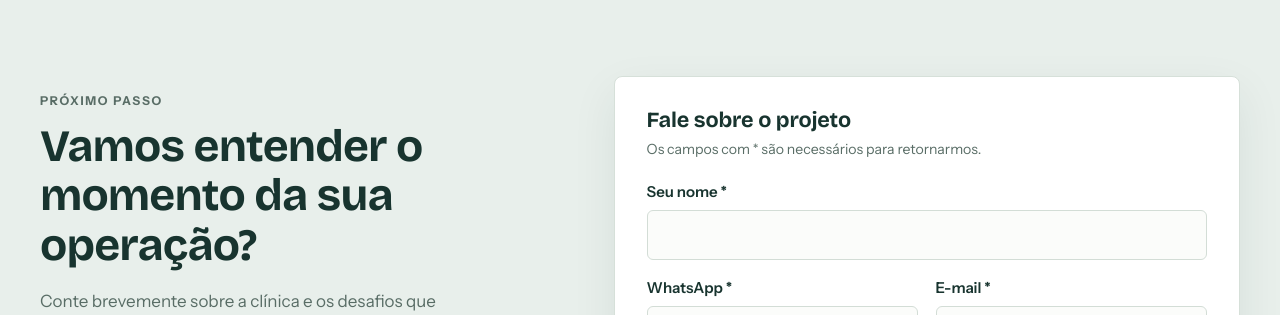
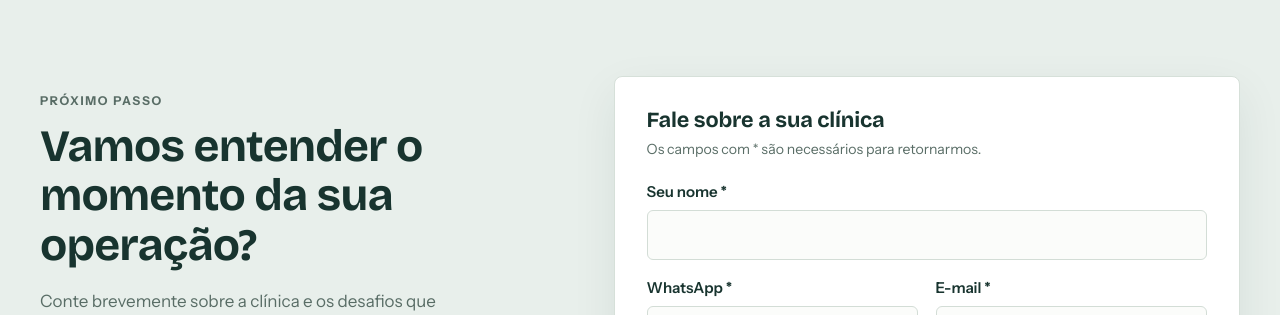
Before and after one commit to Jedaigodx/BPO_landing_page, a Flask app: page / in a window 1280 px wide. Shown: the part 5818-6133 px from the top of the page. Run offline with Flask 3, Linux system fonts and the light colour scheme; some libraries are stand-ins or nearby versions.

Commit message:
alterando anexos wpp e rotulos

```diff
--- a/templates/index.html
+++ b/templates/index.html
@@ -178,7 +178,7 @@
     </div>
 
     <form class="form" id="form-cotacao" novalidate>
-      <div class="form__heading"><h3>Fale sobre o projeto</h3><p>Os campos com * são necessários para retornarmos.</p></div>
+      <div class="form__heading"><h3>Fale sobre a sua clínica</h3><p>Os campos com * são necessários para retornarmos.</p></div>
       <div class="field"><label for="nome">Seu nome *</label><input id="nome" name="nome" type="text" autocomplete="name" maxlength="120" required><p class="field__error" data-error-for="nome"></p></div>
       <div class="field-row">
         <div class="field"><label for="whatsapp">WhatsApp *</label><input id="whatsapp" name="whatsapp" type="tel" inputmode="tel" autocomplete="tel-national" placeholder="(62) 91234-5678" maxlength="20" required><p class="field__error" data-error-for="whatsapp"></p></div>
@@ -193,7 +193,7 @@
       <div class="field"><label for="mensagem">Contexto do projeto</label><textarea id="mensagem" name="mensagem" rows="4" maxlength="1000" placeholder="Qual desafio ou processo você gostaria de analisar?"></textarea><p class="field__hint">Não inclua dados pessoais ou clínicos de pacientes.</p></div>
       <div class="hp" aria-hidden="true"><label for="site">Não preencha este campo</label><input id="site" name="site" type="text" tabindex="-1" autocomplete="off"></div>
       <div class="field"><label class="check check--consent"><input type="checkbox" name="consentimento" id="consentimento"><span>Li a <a href="{{ url_for('privacidade') }}" target="_blank" rel="noopener">política de privacidade</a> e estou ciente de que os dados serão incluídos na mensagem do WhatsApp para eu revisar e enviar.</span></label><p class="field__error" data-error-for="consentimento"></p></div>
-      <button class="btn btn--primary btn--block btn--lg" type="submit" id="form-enviar">💬 Continuar pelo WhatsApp</button>
+      <button class="btn btn--primary btn--block btn--lg" type="submit" id="form-enviar">💬 Solicitar Diagnóstico Gratuito</button>
       <p class="form__status" id="form-status" role="status" aria-live="polite"></p>
     </form>
   </div>
```
